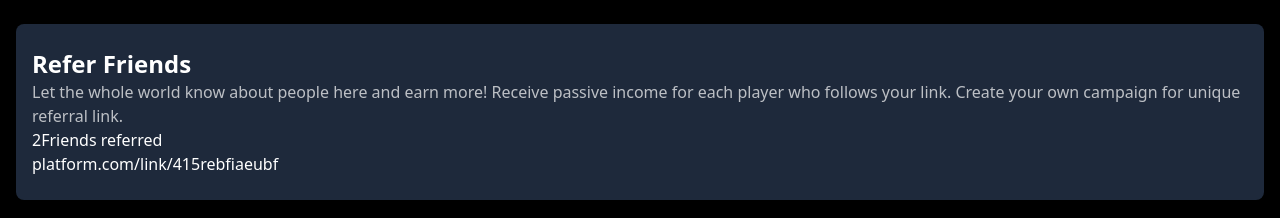
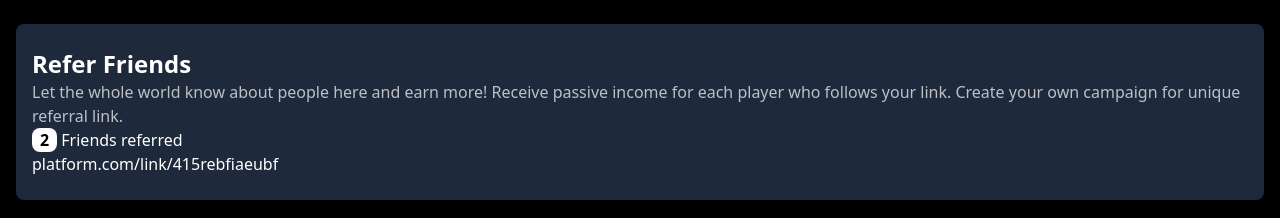
Before and after one commit to juandelacruz23/infinitro-assessment, a React (Vite) app: page / in a window 1280 px wide. Shown: the top 218 px of the page. Built offline with nearby package versions, Linux system fonts and the light colour scheme.

Commit message:
Add badge component

```diff
--- a/src/Landing/LandingPage.tsx
+++ b/src/Landing/LandingPage.tsx
@@ -1,3 +1,4 @@
+import Badge from "../common/Badge";
 import Card from "../common/Card";
 import CardSubtitle from "../common/CardSubtitle";
 import CardText from "../common/CardText";
@@ -16,8 +17,8 @@ const LandingPage = () => {
             passive income for each player who follows your link. Create your
             own campaign for unique referral link.
           </CardText>
-          <div>
-            <span>2</span>Friends referred
+          <div className="leading-none">
+            <Badge>2</Badge> Friends referred
           </div>
           <div>platform.com/link/415rebfiaeubf</div>
         </Card>
--- /dev/null
+++ b/src/common/Badge.tsx
@@ -0,0 +1,17 @@
+import classNames from "classnames";
+import { FC } from "react";
+
+interface BadgeProps {
+  children: string;
+  variant?: "light";
+}
+
+const Badge: FC<BadgeProps> = ({ children, variant = "light" }) => {
+  const className = classNames(
+    "inline-block font-bold py-1 px-2 rounded-lg",
+    variant == "light" && "bg-white text-black",
+  );
+  return <span className={className}>{children}</span>;
+};
+
+export default Badge;
```
Also changed, not shown: src/common/Title4.tsx (+2 -6 lines).
